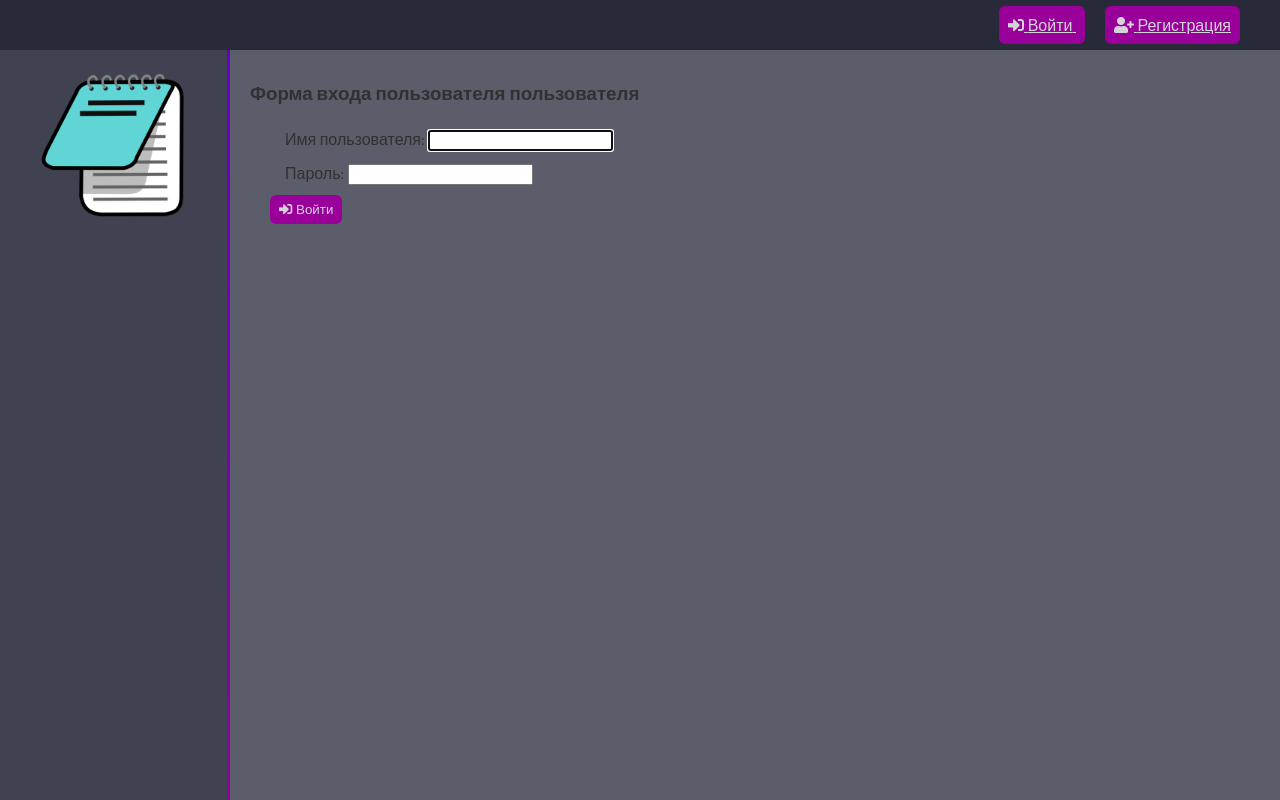
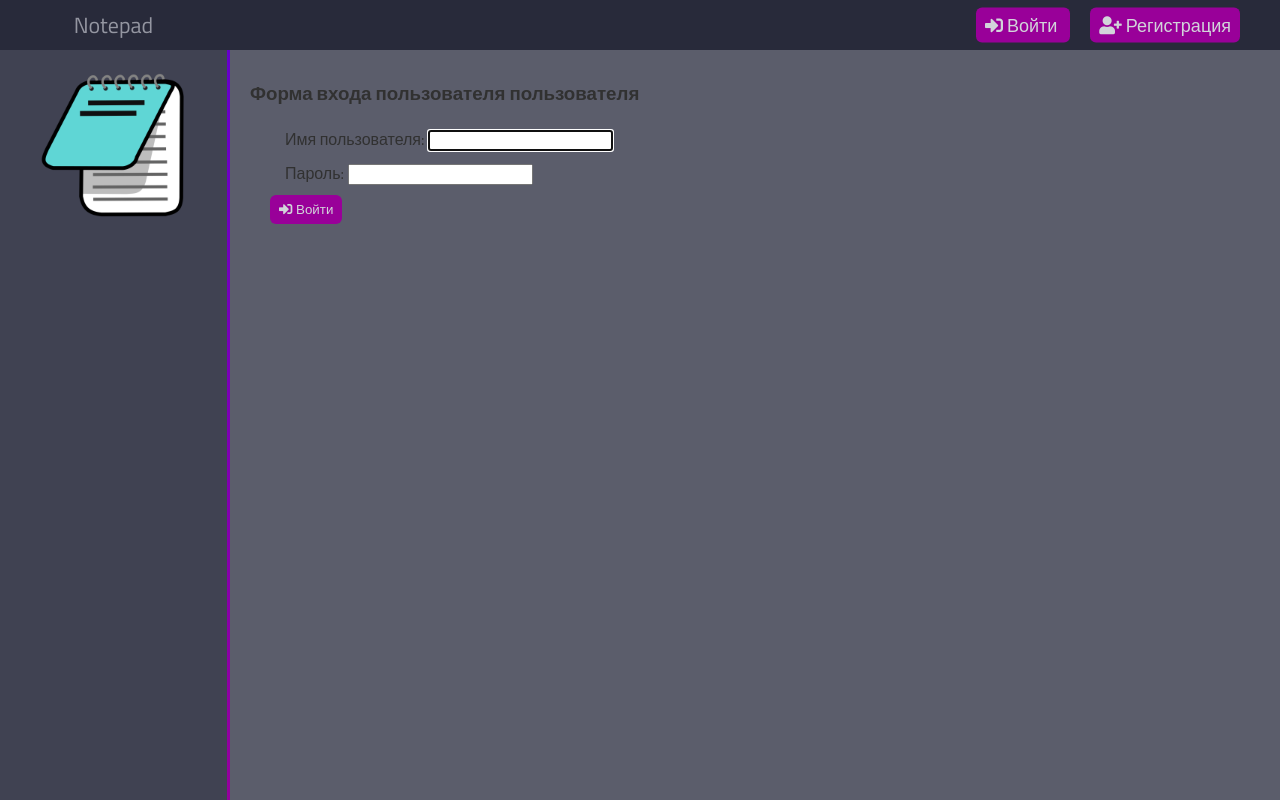
Before and after one commit to SergeyLis82/django-notepad, a Django app: page /login in a window 1280 px wide. Run offline with Django 3.2, Linux system fonts and the light colour scheme; some libraries are stand-ins or nearby versions.

Commit message:
Update css

```diff
--- a/main/static/main/css/main.css
+++ b/main/static/main/css/main.css
@@ -44,6 +44,12 @@
 
 .user-panel .btn {
     margin: 0px 10px;
+    padding: 4px 9px;
+    text-decoration: none;
+    font-size: 18px;
+    font-weight: 80;
+    text-align: center;
+    list-style: none;
 }
 
 .username {
--- a/main/templates/main/_layout.html
+++ b/main/templates/main/_layout.html
@@ -12,8 +12,8 @@
 </head>
 <body>
   <div class="main-header">
+    <div class="sitename">Notepad</div>
     {% if user.is_authenticated %}
-    <div class="sitename">Notepad</div>
     <div class="user-panel">
       <div class="username">{{ user.username }}</div>
       <form action="{% url 'main:logoutuser' %}" method="POST" class="form-logout">
--- a/main/templates/main/loginuser.html
+++ b/main/templates/main/loginuser.html
@@ -6,7 +6,7 @@
     <h3>{{ heading }}</h3>
     <p>{{ content|linebreaksbr }}</p>
     <h2>{{ error }}</h2>
-    <form method="POST">
+    <form method="POST" class="form-login">
     {% csrf_token %}
     {{ form.as_p }}
     <button class="btn" style="margin-left: 20px" type="submit"><i class="fas fa-sign-in-alt"></i> Войти</button>
--- a/notes/templates/notes/note.html
+++ b/notes/templates/notes/note.html
@@ -16,7 +16,6 @@
       <button class="btn"><i class="fas fa-trash-alt"></i> Удалить</button>
     </a>
   </div>
-
   <div class="card">
     <div class="card-header">
       <span class="card-header-text">{{ note.preview }}</span>
```
Lines whose indentation alone changed are shown as unchanged.
